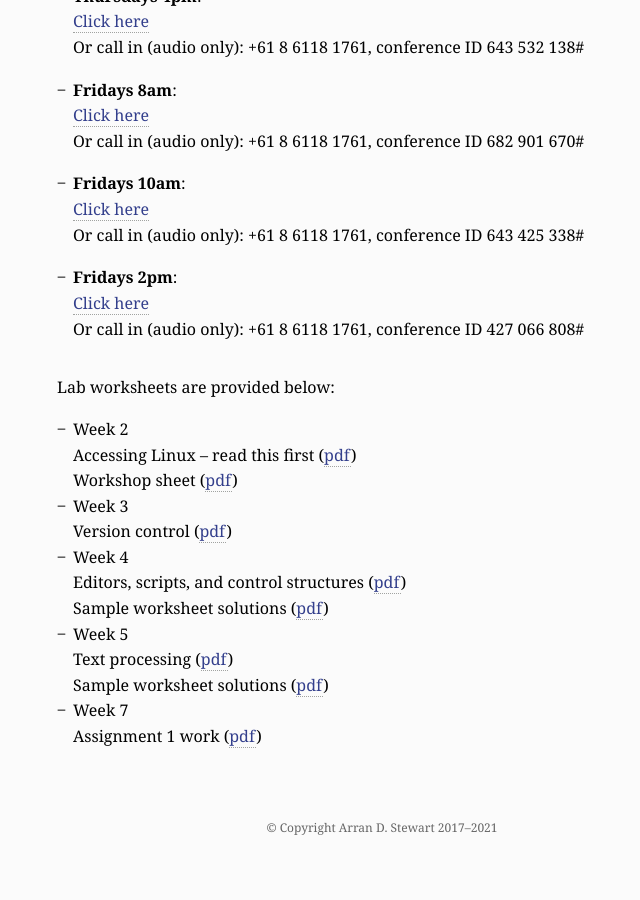
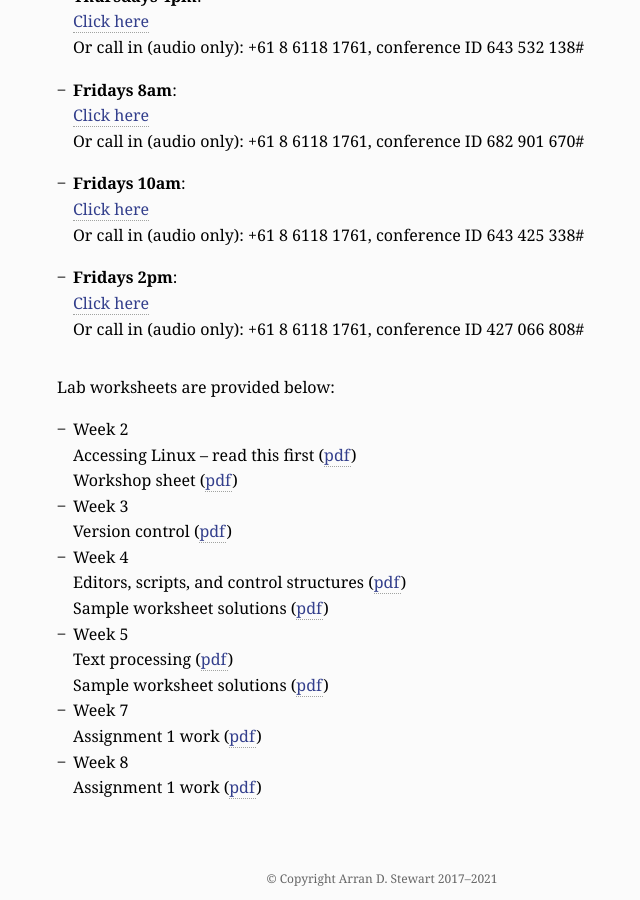
Before and after one commit to cits4407/cits4407.github.io, a Jekyll site: the page built from docs/_pages/resources.md, in a window 1280 px wide and 900 px high, scrolled down 1560 px. Shown: the whole window, without its empty margins (258-898 px from the left). Built offline with Jekyll 4.4.1, drawn with Linux system fonts in a browser that asks for light colours; some web fonts are replaced; before the commit the page ends 2409 px from its top, so only the background shows below that.

Commit message:
added week 8 workshop

```diff
--- a/docs/_pages/resources.md
+++ b/docs/_pages/resources.md
@@ -99,6 +99,8 @@ Lab worksheets are provided below:
   Sample worksheet solutions ([pdf]({{ "/workshops/workshop04-solutions.pdf" | relative_url }}))
 - Week 7
   Assignment 1 work ([pdf]({{ "/workshops/workshop05.pdf" | relative_url }}))
+- Week 8
+  Assignment 1 work ([pdf]({{ "/workshops/workshop06.pdf" | relative_url }}))
 
 
 [help]: https://secure.csse.uwa.edu.au/run/help{{ site.data.globals.citscode }}
```
Also changed, not shown: 1 other file.
